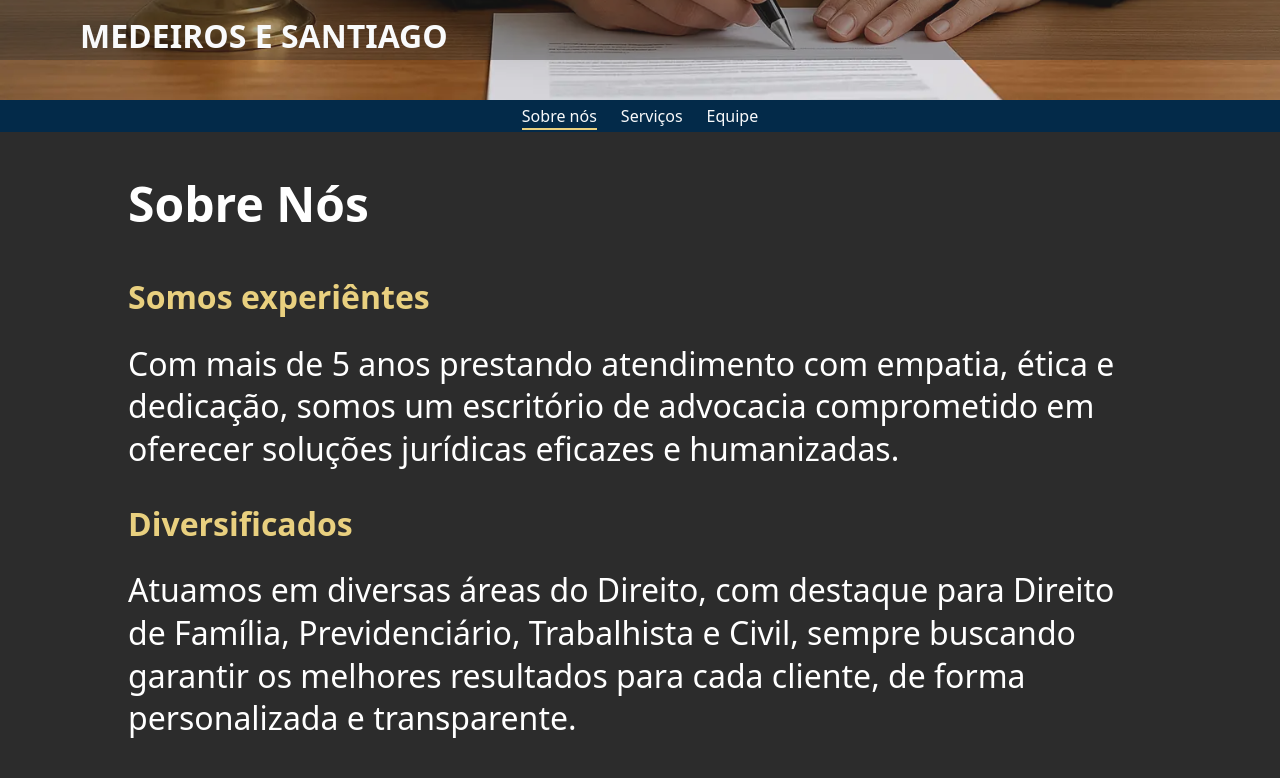
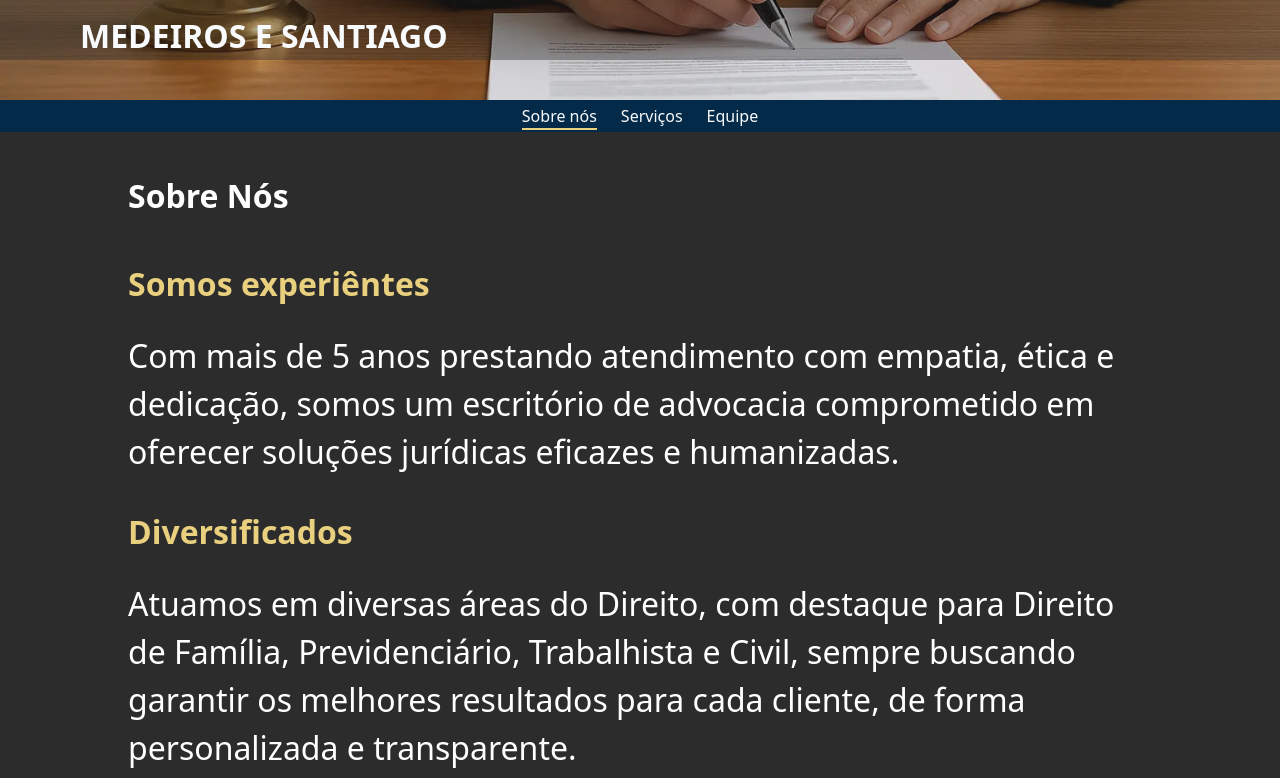
Before and after one commit to DavidSheltonSF/corporate-lawyer-website, a Next.js app: page / in a window 1280 px wide. Shown: the part 460-1238 px from the top of the page. Built offline with nearby package versions, Linux system fonts and the light colour scheme.

Commit message:
refactor(DynamicSection):  enhance compatibility with large screens
Removed text-2xl style

Set text-[2rem] for large screens

```diff
--- a/app/components/DynamicSection.tsx
+++ b/app/components/DynamicSection.tsx
@@ -13,8 +13,8 @@ export function DynamicSection({ index, title, selectedSection, additionalStyle,
 
   return (
     <Activity mode={isSelected ? 'visible' : 'hidden'}>
-      <section className={`flex flex-col appear-animation text-white text-2xl w-full h-full ${additionalStyle}`}>
-        <h1 className="font-bold text-[3rem] my-[40px]">{title}</h1>
+      <section className={`flex flex-col appear-animation text-white w-full h-full ${additionalStyle}`}>
+        <h1 className="font-bold text-[3rem] lg:text-[2rem] my-[40px]">{title}</h1>
         {children}
       </section>
     </Activity>
```
